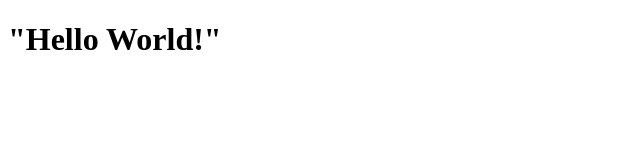
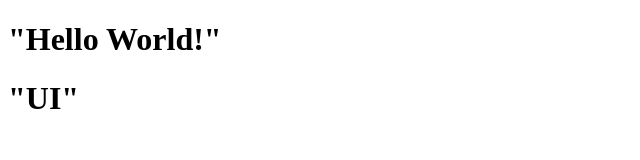
Before and after one commit to sou5za/testGit, a plain HTML site: page index.html in a window 1280 px wide. Shown: the full height of the page, 0-640 px from the left. Drawn offline with Linux system fonts and the light colour scheme.

Commit message:
Add another headline

```diff
--- a/index.html
+++ b/index.html
@@ -5,4 +5,6 @@
 </head>
 <body>
 	<h1>"Hello World!"</h>
+	<h1>"UI"</h>
+
 </body>
```
